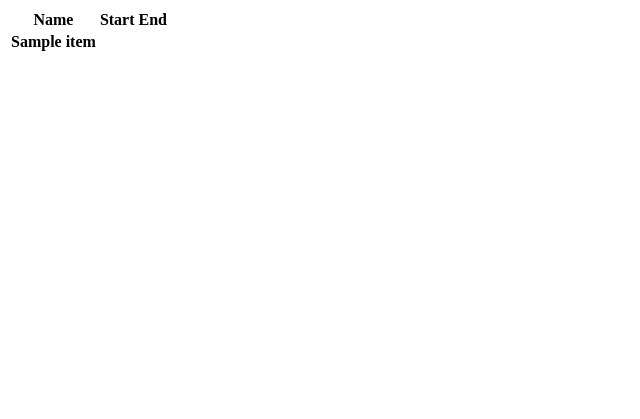
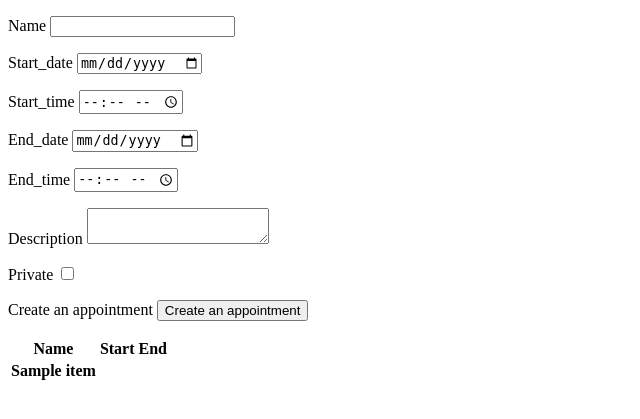
Before and after one commit to EffieML/Mod6-Week18-Day2-Calendar-This, a Flask app: template app/templates/main.html in a window 1280 px wide. Shown: the top 419 px of the page, without its empty margins (0-640 px from the left). Run offline with Flask 2, Linux system fonts and the light colour scheme; the template is opened without the code that fills it: values that come from a table or form of the project are taken from there, most other values are stand-ins (such as "Sample title", 1, 10 or a date in 2020); lists and menus that the app fills with data are empty.

Commit message:
add new app

```diff
--- /dev/null
+++ b/app/forms.py
@@ -0,0 +1,14 @@
+from flask_wtf import FlaskForm
+from wtforms.fields import BooleanField, DateField, StringField, SubmitField, TextAreaField, TimeField
+from wtforms.validators import DataRequired
+
+
+class AppointmentForm(FlaskForm):
+    name = StringField("Name", validators=[DataRequired()])
+    start_date = DateField("Start_date", validators=[DataRequired()])
+    start_time = TimeField("Start_time", validators=[DataRequired()])
+    end_date = DateField("End_date", validators=[DataRequired()])
+    end_time = TimeField("End_time", validators=[DataRequired()])
+    description = TextAreaField("Description", validators=[DataRequired()])
+    private = BooleanField("Private")
+    submit = SubmitField("Create an appointment")
--- a/app/templates/main.html
+++ b/app/templates/main.html
@@ -6,6 +6,20 @@
 </head>
 
 <body>
+  <form method="post" action="/">
+    <!-- use your form variable here -->
+    <!-- to make your form           -->
+    {{ form.csrf_token }}
+    <p> {{ form.name.label }} {{ form.name() }} </p>
+    <p> {{ form.start_date.label }} {{ form.start_date() }} </p>
+    <p> {{ form.start_time.label }} {{ form.start_time() }} </p>
+    <p> {{ form.end_date.label }} {{ form.end_date() }} </p>
+    <p> {{ form.end_time.label }} {{ form.end_time() }} </p>
+    <p> {{ form.description.label }} {{ form.description() }} </p>
+    <p> {{ form.private.label }} {{ form.private() }} </p>
+    <p> {{ form.submit.label }} {{ form.submit() }} </p>
+
+  </form>
   <table>
     <thead>
       <tr>
@@ -20,9 +34,11 @@
       <!-- loop here to create rows -->
       {% for item in rows %}
       <!-- {startObj= datetime.strptime({{item[2]}}, '%Y-%m-%d %H:%M:%S')} -->
+      <tr>
         <th>{{item[1]}}</th>
         <th>{{item[2][11:16]}}</th>
         <th>{{item[3][11:16]}}</th>
+      </tr>
       {% endfor %}
     </tbody>
   </table>
```
Also changed, not shown: app/routes.py (+39 -3 lines), 1 other file. Lines whose indentation alone changed are shown as unchanged.
